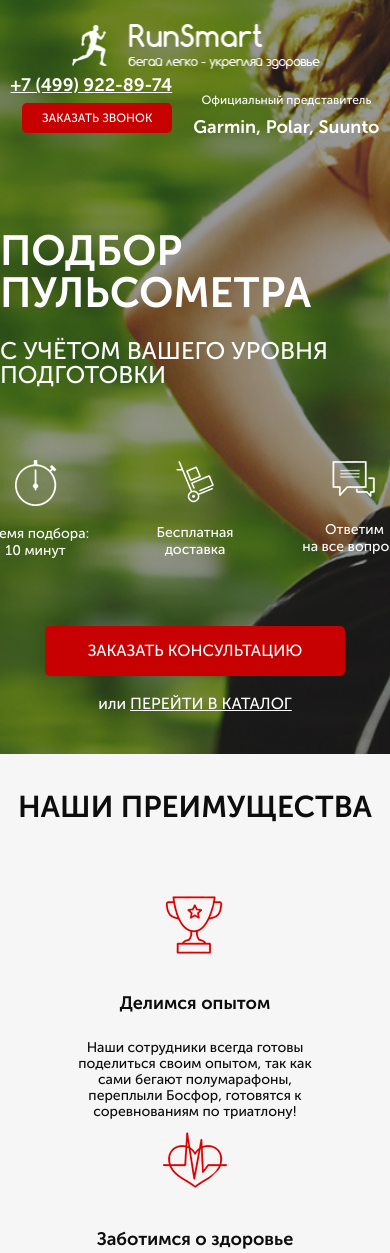
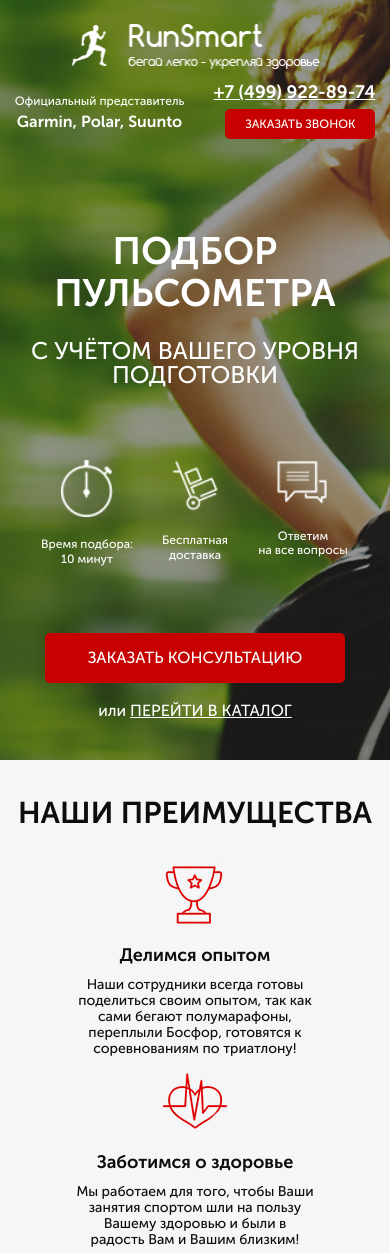
Before and after one commit to deverser/Pulse, a website: page src/index.html in a window 390 px wide. Shown: the top 1253 px of the page. Drawn offline with Linux system fonts and the light colour scheme.

Commit message:
media for 576px for promo and benefits sections

```diff
--- a/src/sass/blocks/_benefits.scss
+++ b/src/sass/blocks/_benefits.scss
@@ -46,3 +46,20 @@
         }
     }
 }
+
+@media (max-width: 575px) {
+    .benefits {
+        &__wrapper {
+            margin-top: 29px;
+        }
+        &__item {
+            height: 207px;
+        }
+        &__subheader {
+            margin-top: 20px;
+        }
+        &__descr {
+            margin-top: 10px;
+        }
+    }
+}
--- a/src/sass/blocks/_header.scss
+++ b/src/sass/blocks/_header.scss
@@ -59,3 +59,20 @@
         }
     }
 }
+
+@media (max-width: 575px) {
+    .header {
+        &__official {
+            margin-top: 17px;
+            order: 2;
+            span {
+                margin-top: 4px;
+                font-size: 16px;
+            }
+        }
+        &__contacts {
+            margin-top: 13px;
+            order: 3;
+        }
+    }
+}
--- a/src/sass/blocks/_promo.scss
+++ b/src/sass/blocks/_promo.scss
@@ -70,5 +70,22 @@
 @media (max-width: 767px) {
     .promo {
         padding-bottom: 40px;
+        &__header {
+            font-size: 38px;
+            text-align: center;
+        }
+        &__subheader {
+            text-align: center;
+        }
+        &__icons {
+            justify-content: center;
+            width: 100%;
+        }
+        &__icon {
+            font-size: 12px;
+            img {
+                width: 48%;
+            }
+        }
     }
 }
```
Also changed, not shown: src/css/style.min.css.
